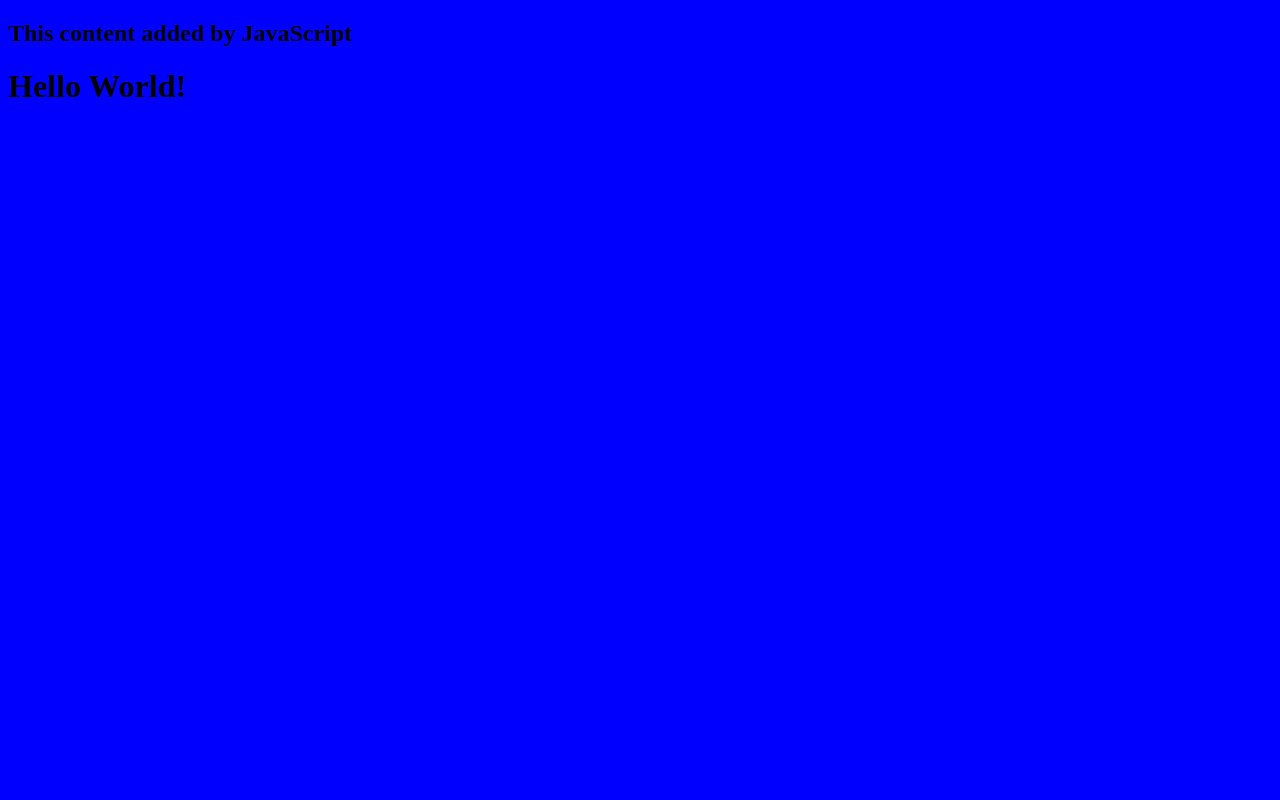
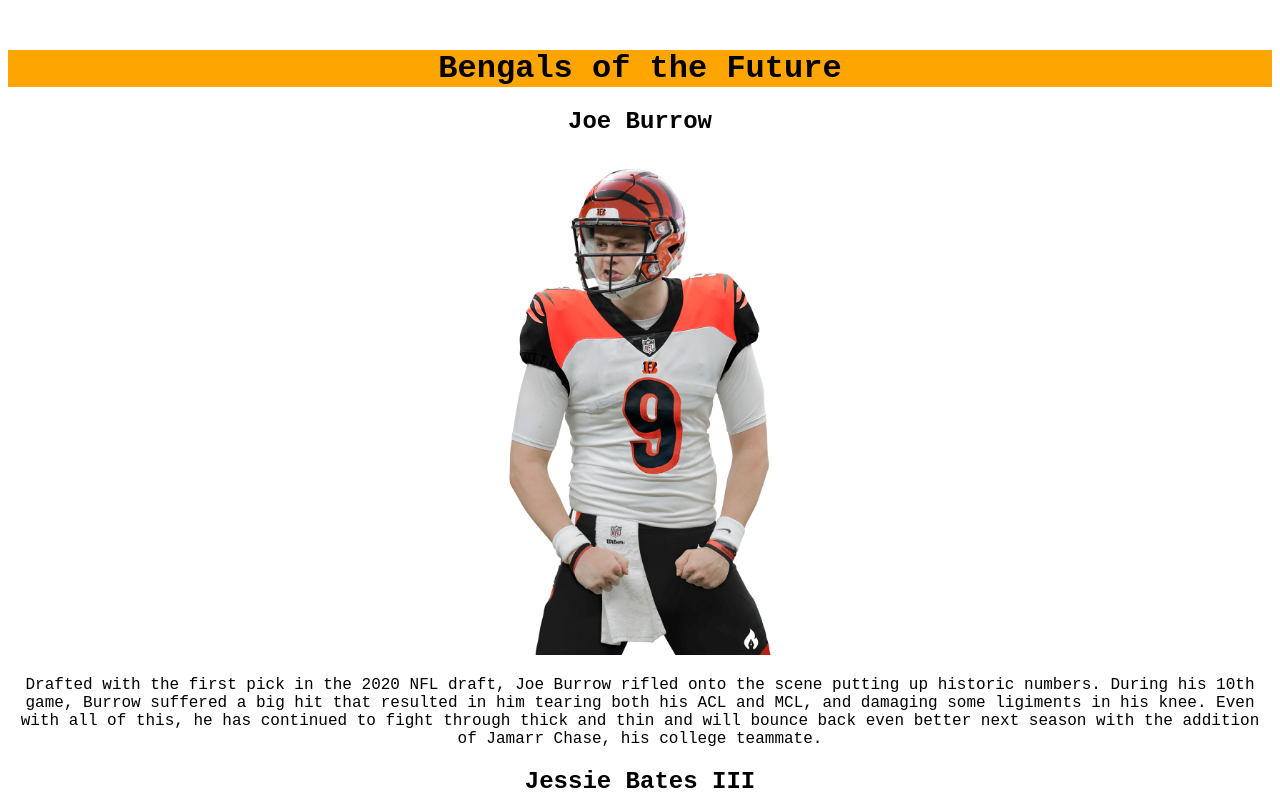
Before and after one commit to AricMcA/arics-personal-site, a plain HTML site: page index.html in a window 1280 px wide. Shown: the top 800 px of the page. Drawn offline with Linux system fonts and the light colour scheme.

Commit message:
final project

```diff
--- a/index.html
+++ b/index.html
@@ -2,10 +2,20 @@
 <html lang="en">
   <head>
     <link rel="stylesheet" href="style.css">
-    <title>My Website</title>
+    <title>Bengals of the Future</title>
   </head>
   <body>
     <script src="script.js"></script>
-    <h1>Hello World!</h1>
+    <h1>Bengals of the Future</h1>
+    <div class="players">
+        <h2>Joe Burrow</h2>
+        <img src="images/joe burrow.png" alt="Jow Burrow" width=500px>
+        <p>Drafted with the first pick in the 2020 NFL draft, Joe Burrow rifled onto the scene putting up historic numbers. During his 10th game, Burrow suffered a big hit that resulted in him tearing both his ACL and MCL, and damaging some ligiments in his knee. Even with all of this, he has continued to fight through thick and thin and will bounce back even better next season with the addition of Jamarr Chase, his college teammate.</p>
+        <h2>Jessie Bates III</h2>
+        <img src="images/jessie bates.png" alt="Jessie Bates III" width=500px>
+        <p>Jessie Bates the III was taken in the second round of the 2018 NFL draft and has quickly asserted himself as one of the best safeties in the leage being rated #1 by Pro Football Focus. Bates has come up with 3 interceptions in each of his first three years in the leage and he is only getting better. He has yet to be selected to a ProBowl, but has been selected to an AllPro Second Team. With the new additions to the team, his impact will only grow more with the stakes of the game becoming more important.</p>
+        <a href="https://www.bengals.com/">Visit the Bengals team website!</a>
+        <p id="demo" onclick="myFunction()">Click me.</p>
+    </div>
   </body>
 </html>
--- a/script.js
+++ b/script.js
@@ -1,4 +1,3 @@
-const h2 = document.createElement('h2');
-h2.textContent = "This content added by JavaScript";
-
-document.querySelector('body').appendChild(h2);
+function myFunction() {
+    document.getElementById("demo").innerHTML = "YOU JUST GOT COCONUT MALLED!";
+  }
--- a/style.css
+++ b/style.css
@@ -1,3 +1,16 @@
-body {
-    background: blue;
-  }
+
+h1 {
+    text-align: center;
+    font-family: "courier new";
+    margin-top: 50px;
+    background-color: orange;
+}
+
+.players {
+    text-align: center;
+    font-family: 'Courier New', Courier, monospace;
+}
+
+#demo {
+    background-color: orange;
+}
```
Also changed, not shown: images/jessie bates.png (added), images/joe burrow.png (added), 1 other file.
